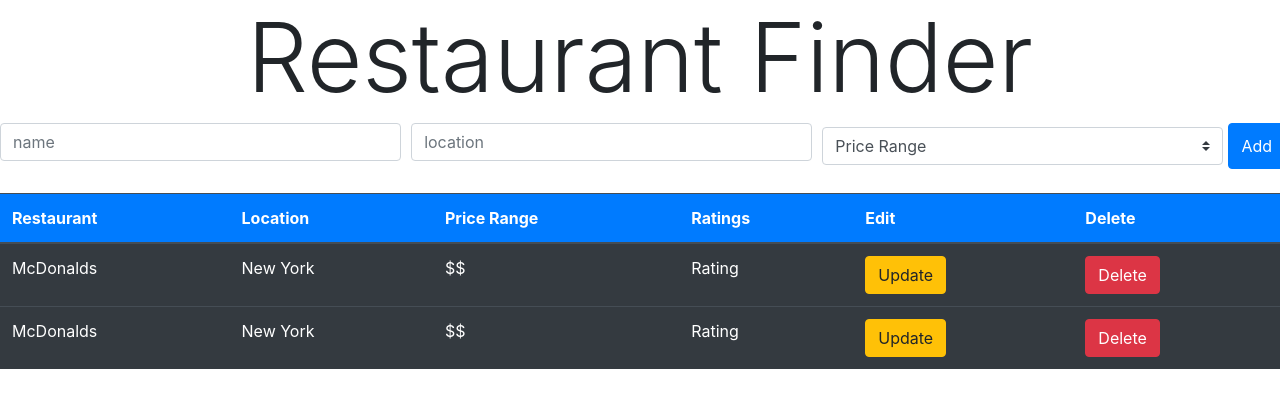
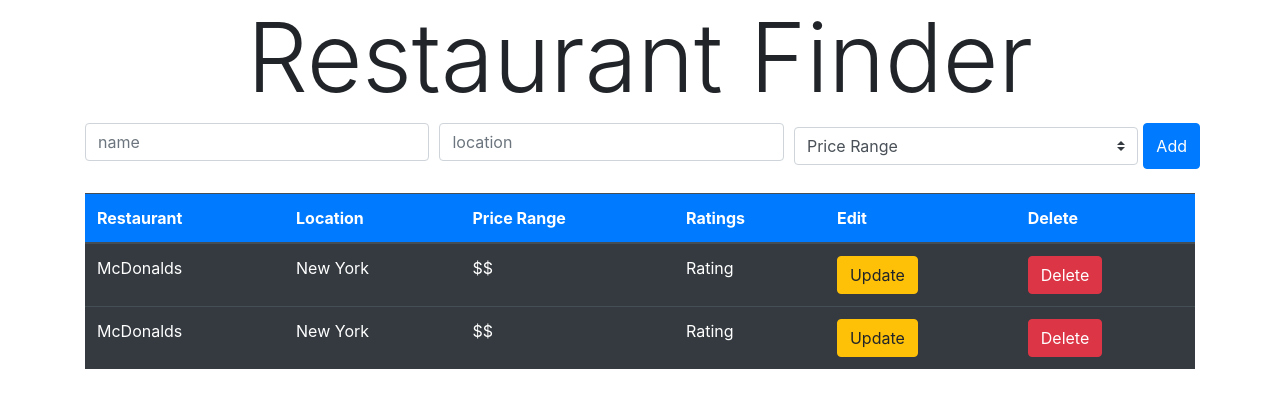
Before and after one commit to konstantinkrumin/pern-stack-yelp-clone, a React (Create React App) app in the folder client/: page / in a window 1280 px wide. Shown: the top 408 px of the page. Built offline with nearby package versions, Linux system fonts and the light colour scheme.

Commit message:
set up react context api

```diff
--- a/client/src/App.jsx
+++ b/client/src/App.jsx
@@ -5,13 +5,20 @@
 import UpdatePage from "./routes/UpdatePage";
 import RestaurantDetailPage from "./routes/RestaurantDetailPage";
 
+import { RestaurantContextProvider } from "./context/RestaurantsContext";
+
 const App = () => {
   return (
-    <div>
+    <RestaurantContextProvider>
+      <div className="container">
         <Router>
           <Switch>
             <Route exact path="/" component={Home} />
-          <Route exact path="/restaurants/:id/update" component={UpdatePage} />
+            <Route
+              exact
+              path="/restaurants/:id/update"
+              component={UpdatePage}
+            />
             <Route
               exact
               path="/restaurants/:id"
@@ -20,6 +27,7 @@
           </Switch>
         </Router>
       </div>
+    </RestaurantContextProvider>
   );
 };
 
--- /dev/null
+++ b/client/src/context/RestaurantsContext.js
@@ -0,0 +1,13 @@
+import React, { useState, createContext } from "react";
+
+export const RestaurantContext = createContext();
+
+export const RestaurantContextProvider = (props) => {
+  const [restaurants, setRestaurants] = useState([]);
+
+  return (
+    <RestaurantContext.Provider value={{ restaurants, setRestaurants }}>
+      {props.children}
+    </RestaurantContext.Provider>
+  );
+};
```
Lines whose indentation alone changed are shown as unchanged.
